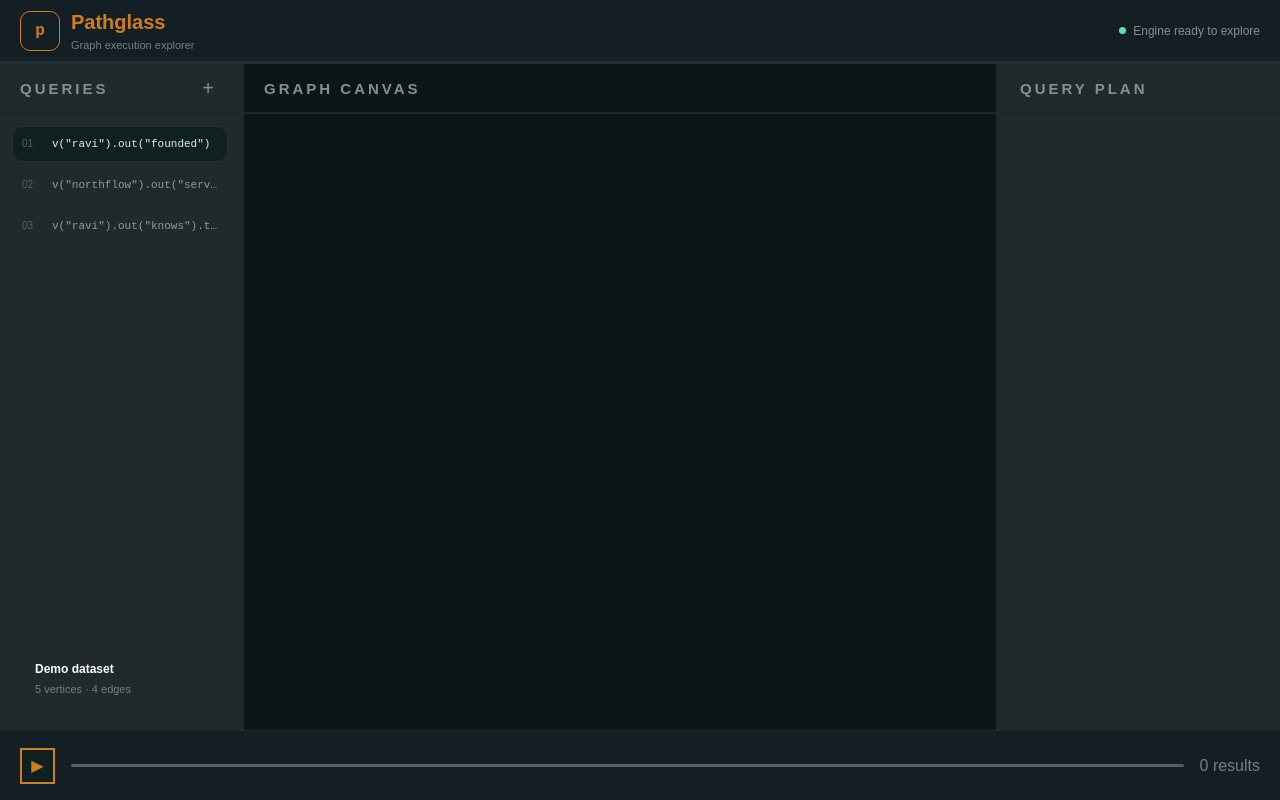
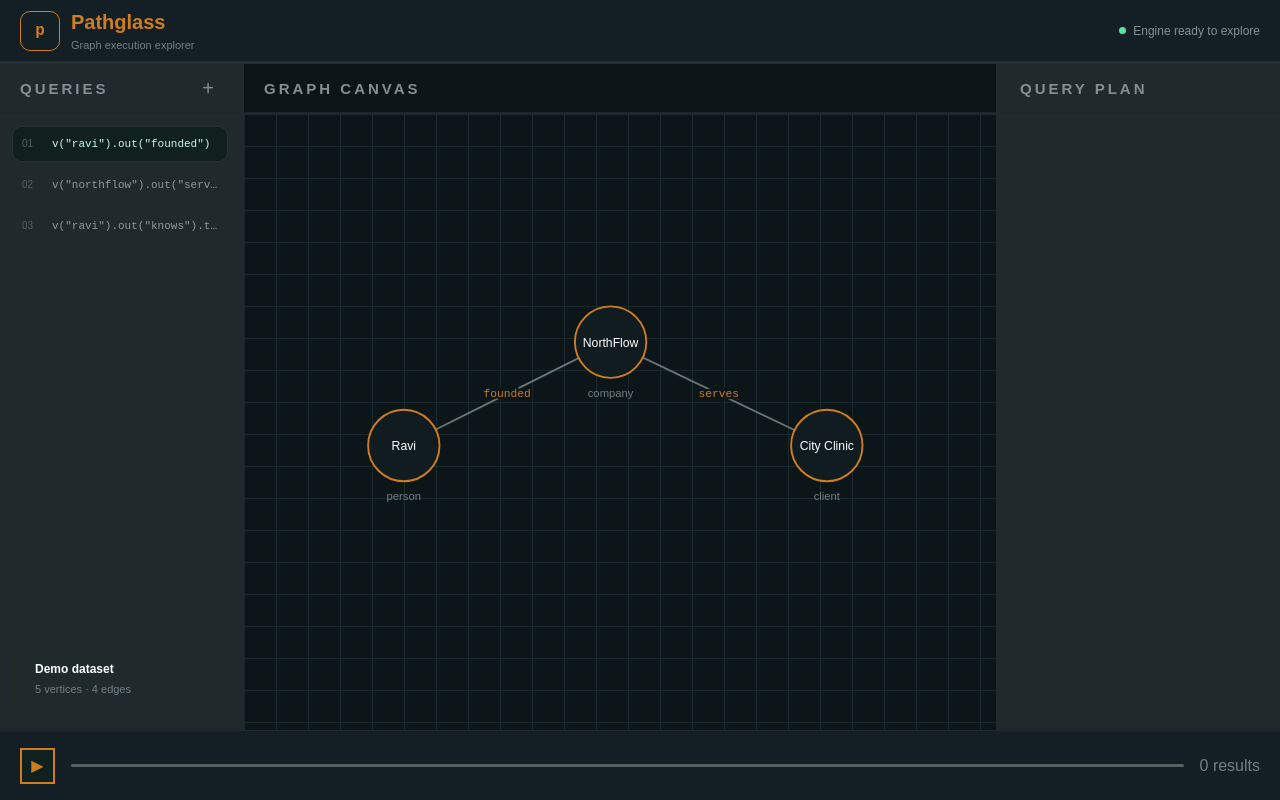
Before and after one commit to ravisharma-09/Pathglass, a React (Vite) app in the folder app/: page / in a window 1280 px wide. Built offline with nearby package versions, Linux system fonts and the light colour scheme.

Commit message:
added graph canvas

```diff
--- a/app/src/App.css
+++ b/app/src/App.css
@@ -172,8 +172,6 @@ main >footer button {
 }
 main > footer button:hover{
   font-size: 20px;
-  /* color: white;
-  border: none; */
 }
 .progress{
   height: 3px;
@@ -181,3 +179,49 @@ main > footer button:hover{
   border-radius: 5px ;
   background:#536163 ;
 }
+.graph {
+  overflow: hidden;
+}
+.graph svg {
+  display: block;
+  width: 100%;
+  height: calc(100% - 50px);
+  min-height: 480px;
+  background-image:
+  linear-gradient(#1a292c 1px, transparent 1px),
+  linear-gradient(90deg, #1a292c 1px, transparent 1px) ;
+  background-size: 32px 32px;
+}
+.graph line{
+  stroke: #667476;
+  stroke-width: 2;
+}
+.graph marker path{
+  fill: #cf7d1f;
+}
+.graph circle{
+  fill: #101c1f;
+  stroke: #cf7d1f;
+  stroke-width: 2;
+}
+.graph g text{
+  fill: white;
+  font-size: 13px;
+  font-weight: normal;
+  text-anchor: middle;
+
+}
+.graph .node-type{
+  fill: #718082;
+  font-size: 12px;
+  font-weight: normal;
+}
+.graph .edge-name {
+  fill: #cf7d1f;
+  font-family: monospace;
+  font-size: 12px;
+  text-anchor: middle;
+  stroke: #0c1517;
+  stroke-width: 5px;
+  paint-order: stroke;
+}
--- a/app/src/App.tsx
+++ b/app/src/App.tsx
@@ -1,4 +1,5 @@
 import "./App.css";
+import GraphCanvas from "./GraphCanvas";
 
 const savedQueries = [
   'v("ravi").out("founded")',
@@ -50,6 +51,7 @@ function App() {
         </aside>
         <section className="graph">
           <h2>Graph canvas</h2>
+          <GraphCanvas />
         </section>
         <aside>
           <h2>Query Plan</h2>
--- /dev/null
+++ b/app/src/GraphCanvas.tsx
@@ -0,0 +1,87 @@
+type GraphNode = {
+    id: string;
+    name: string;
+    type: string;
+    x: number;
+    y: number;
+
+};
+type GraphEdge = {
+    from: string;
+    to: string;
+    label: string;
+};
+const nodes: GraphNode[] = [
+    { id: "ravi", name: "Ravi", type: "person", x: 170, y: 265 },
+    {
+        id: "northflow",
+        name: "NorthFlow",
+        type: "company",
+        x: 390,
+        y: 155,
+    },
+    {
+        id: "city-clinic",
+        name: "City Clinic",
+        type: "client",
+        x: 620,
+        y: 265,
+    },
+
+];
+const edges: GraphEdge[] = [
+    { from: "ravi", to: "northflow", label: "founded" },
+    { from: "northflow", to: "city-clinic", label: "serves" },
+];
+function GraphCanvas() {
+    return (
+        <svg
+            viewBox="0 0 800 480"
+            role="img"
+            aria-label="Pathglass demo graph"
+        >
+            {edges.map((edge) => {
+                const start = nodes.find((node) => node.id === edge.from);
+                const end = nodes.find((node) => node.id === edge.to);
+                if (!start || !end) {
+                    return null;
+                }
+                const middleX = (start.x + end.x) / 2 ;
+                const middleY = (start.y + end.y) / 2 ;
+                return (
+                    <g key={`${edge.from}-${edge.to}`} >
+                        <line
+                            x1={start.x}
+                            y1={start.y}
+                            x2={end.x}
+                            y2={end.y}
+                        />
+                        <text
+                            className="edge-name"
+                            x ={middleX}
+                            y ={middleY}
+
+                            textAnchor="middle"
+                            dominantBaseline="middle"
+                        >
+                            {edge.label}
+                        </text>
+                    </g>
+                );
+            })}
+            {nodes.map((node) => (
+                <g
+                    key={node.id}
+                    transform={`translate(${node.x} ${node.y})`}
+                >
+                    <circle r="38" />
+                    <text y="5">{node.name}</text>
+                    <text className="node-type" y="58">
+                        {node.type}
+                    </text>
+                </g>
+            ))}
+        </svg>
+    );
+}
+export default GraphCanvas;
```
